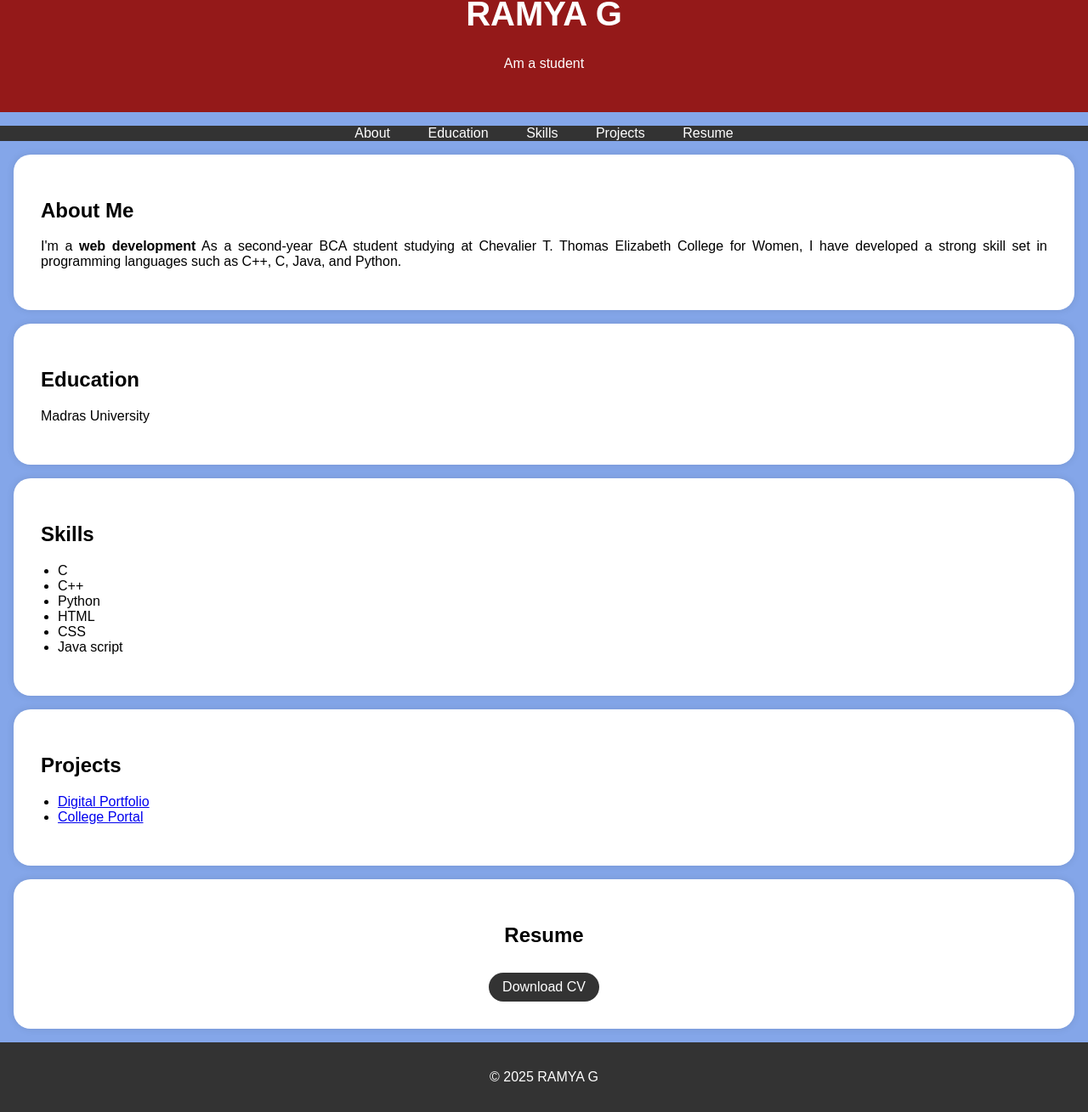
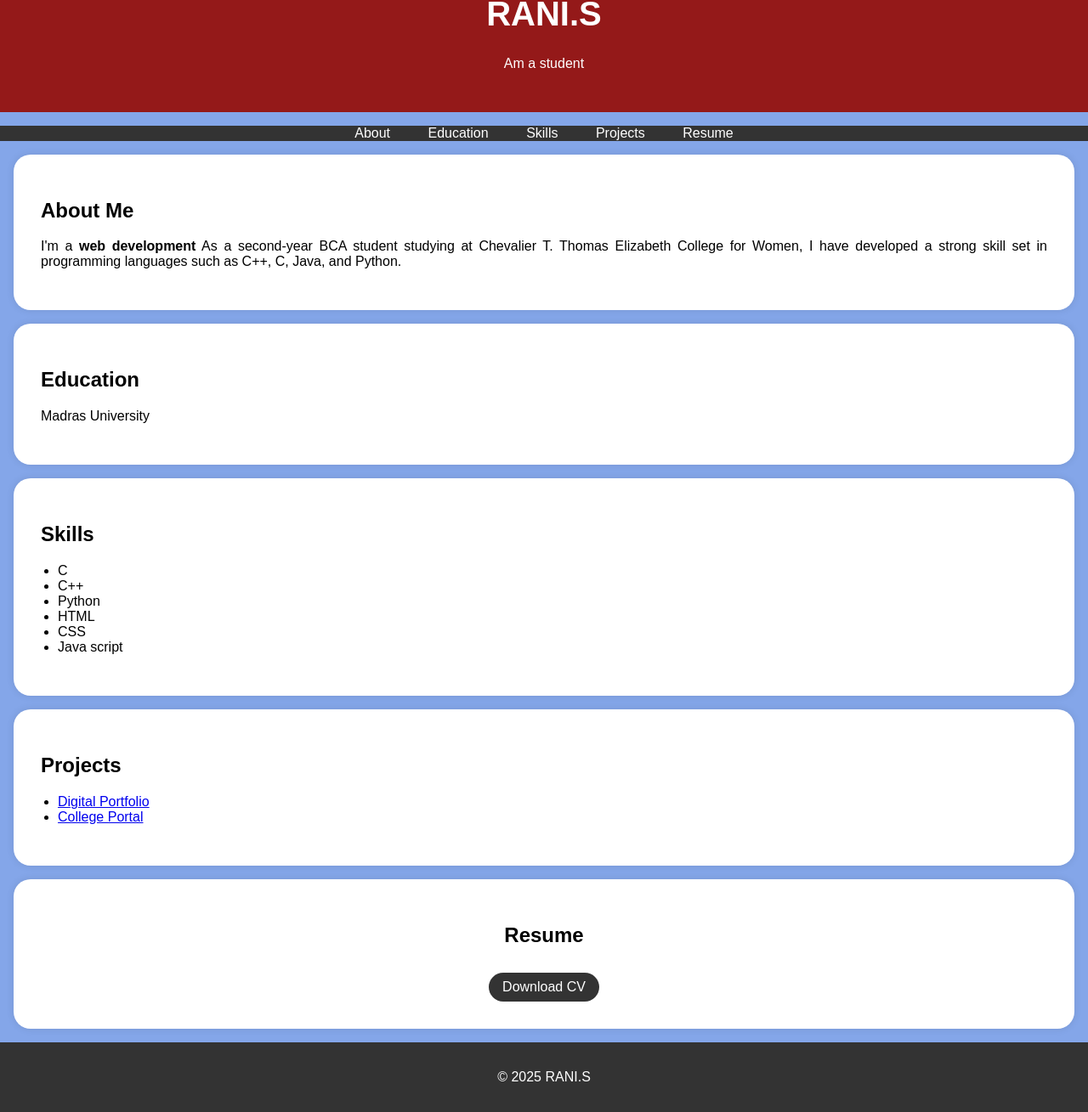
Before and after one commit to raniprogra/portfolioo, a plain HTML site: page index.html in a window 1280 px wide. Shown: the part 65-1374 px from the top of the page at 85% size. Drawn offline with Linux system fonts and the light colour scheme.

Commit message:
Add files via upload

```diff
--- a/index.html
+++ b/index.html
@@ -96,7 +96,7 @@
         <div class="header-content">
             <!-- Add your profile picture here -->
            <!-- <img src="passport photo.jpg" alt="Your Profile Picture" class="profile-picture"> -->
-            <h1>RAMYA G</h1>
+            <h1>RANI.S</h1>
             <p>Am  a student</p>
         </div>
     </header>
@@ -171,7 +171,7 @@
     </section>
 
     <footer>
-        <p>&copy; 2025 RAMYA G</p>
+        <p>&copy; 2025 RANI.S</p>
     </footer>
 
     <script>
```
